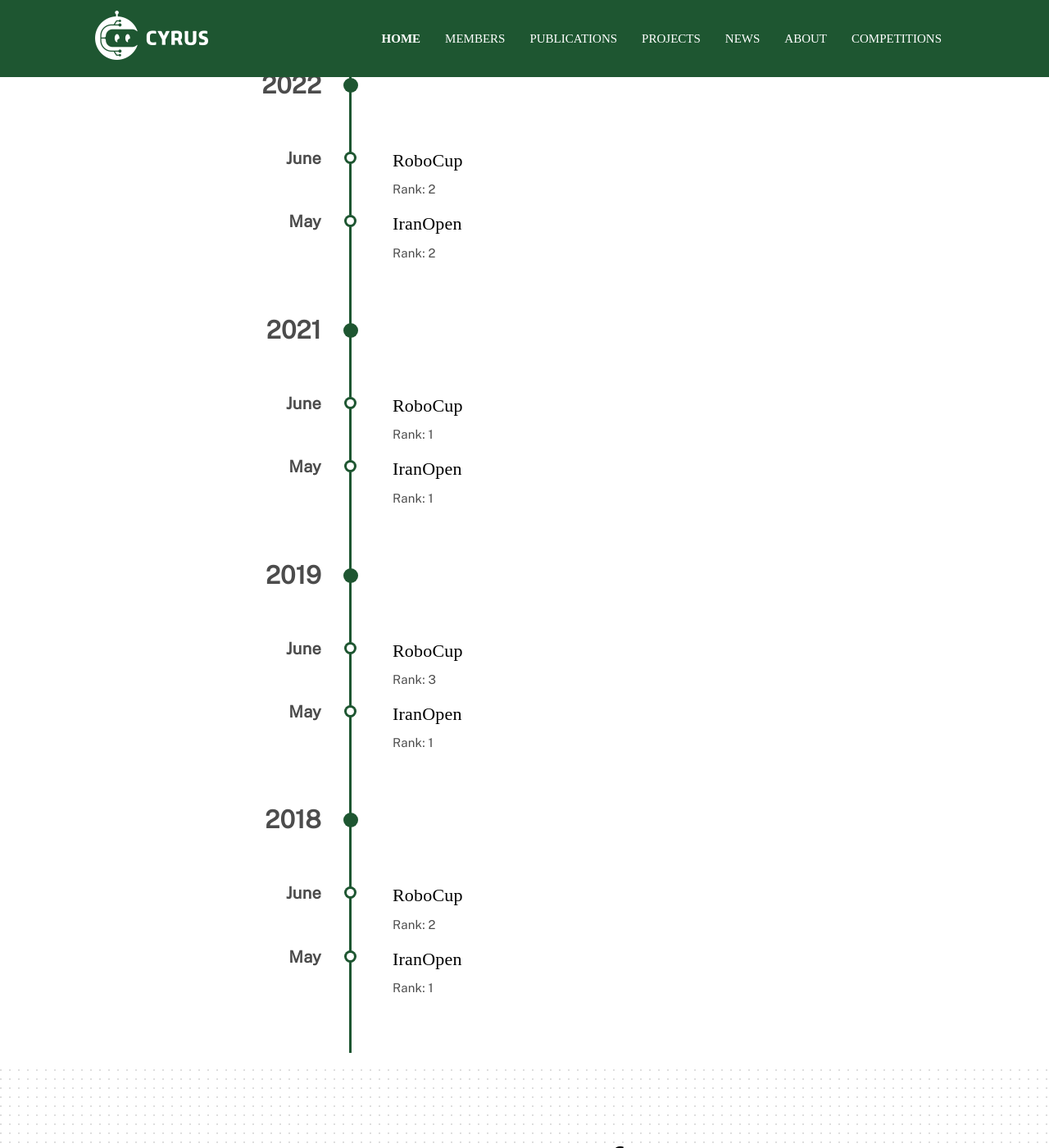
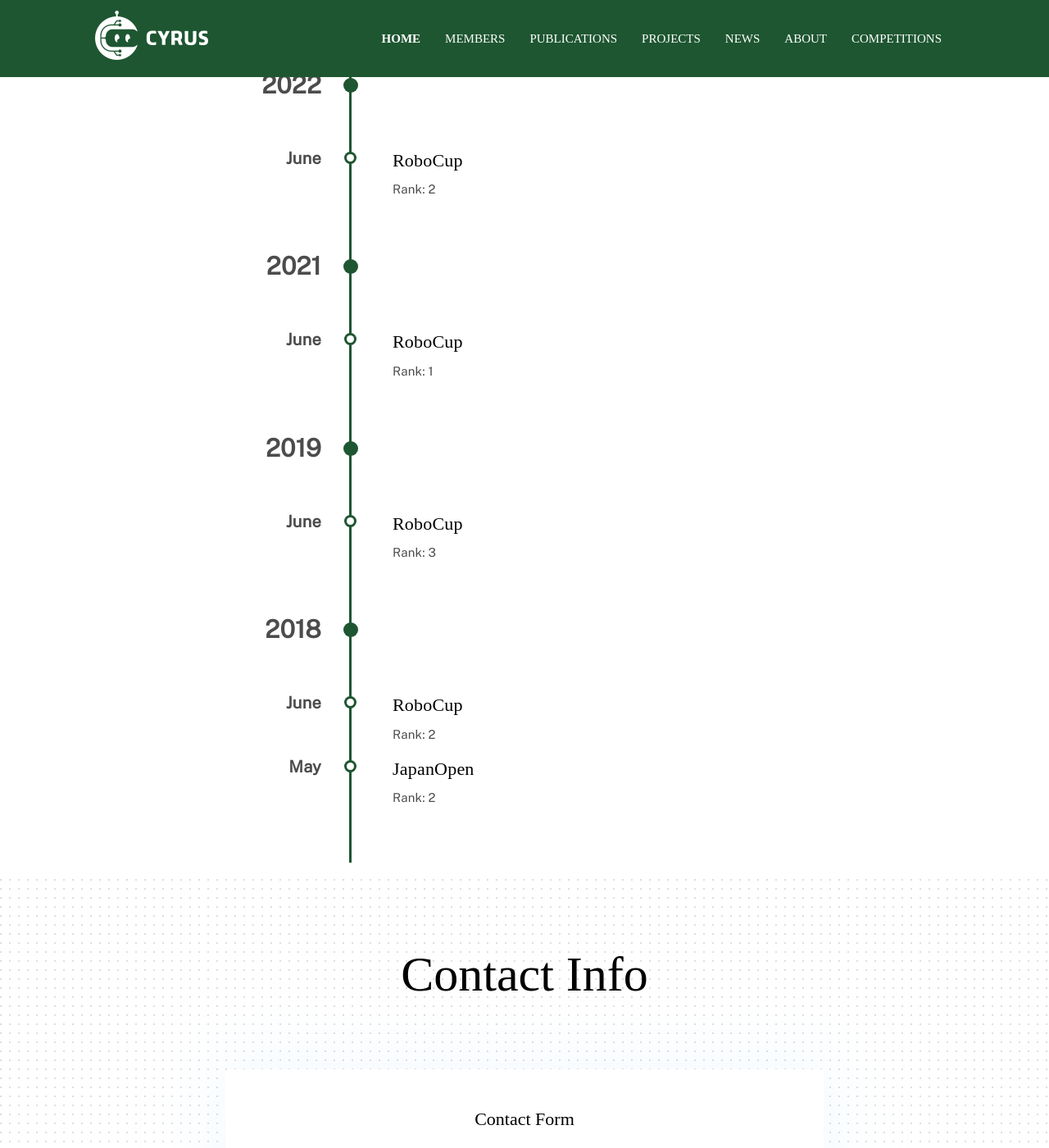
Before and after one commit to Cyrus2D/Cyrus2D.github.io, a Jekyll site: the page built from _pages/competitions.html, in a window 1280 px wide and 1400 px high, scrolled down 541 px. Shown: the whole window at 82% size. Built offline with Jekyll 4.4.1, drawn with Linux system fonts in a browser that asks for light colours; some of the changed lines change nothing that is shown.

Commit message:
change competition data

```diff
--- a/_data/settings.yml
+++ b/_data/settings.yml
@@ -344,33 +344,36 @@ competitions:
       - name: "RoboCup"
         date: "June"
         rank: "2"
-      - name: "IranOpen"
-        date: "May"
-        rank: "2"
+      # - name: "IranOpen"
+      #   date: "May"
+      #   rank: "2"
   - year: 2021
     leagues:
       - name: "RoboCup"
         date: "June"
         rank: "1"
-      - name: "IranOpen"
-        date: "May"
-        rank: "1"
+      # - name: "IranOpen"
+      #   date: "May"
+      #   rank: "1"
   - year: 2019
     leagues:
       - name: "RoboCup"
         date: "June"
         rank: "3"
-      - name: "IranOpen"
-        date: "May"
-        rank: "1"
+      # - name: "IranOpen"
+      #   date: "May"
+      #   rank: "1"
   - year: 2018
     leagues:
       - name: "RoboCup"
         date: "June"
         rank: "2"
-      - name: "IranOpen"
+      - name: "JapanOpen"
         date: "May"
-        rank: "1"
+        rank: "2"
+      # - name: "IranOpen"
+      #   date: "May"
+      #   rank: "1"
 
 #-------------------------------
 # Contact Section
```
